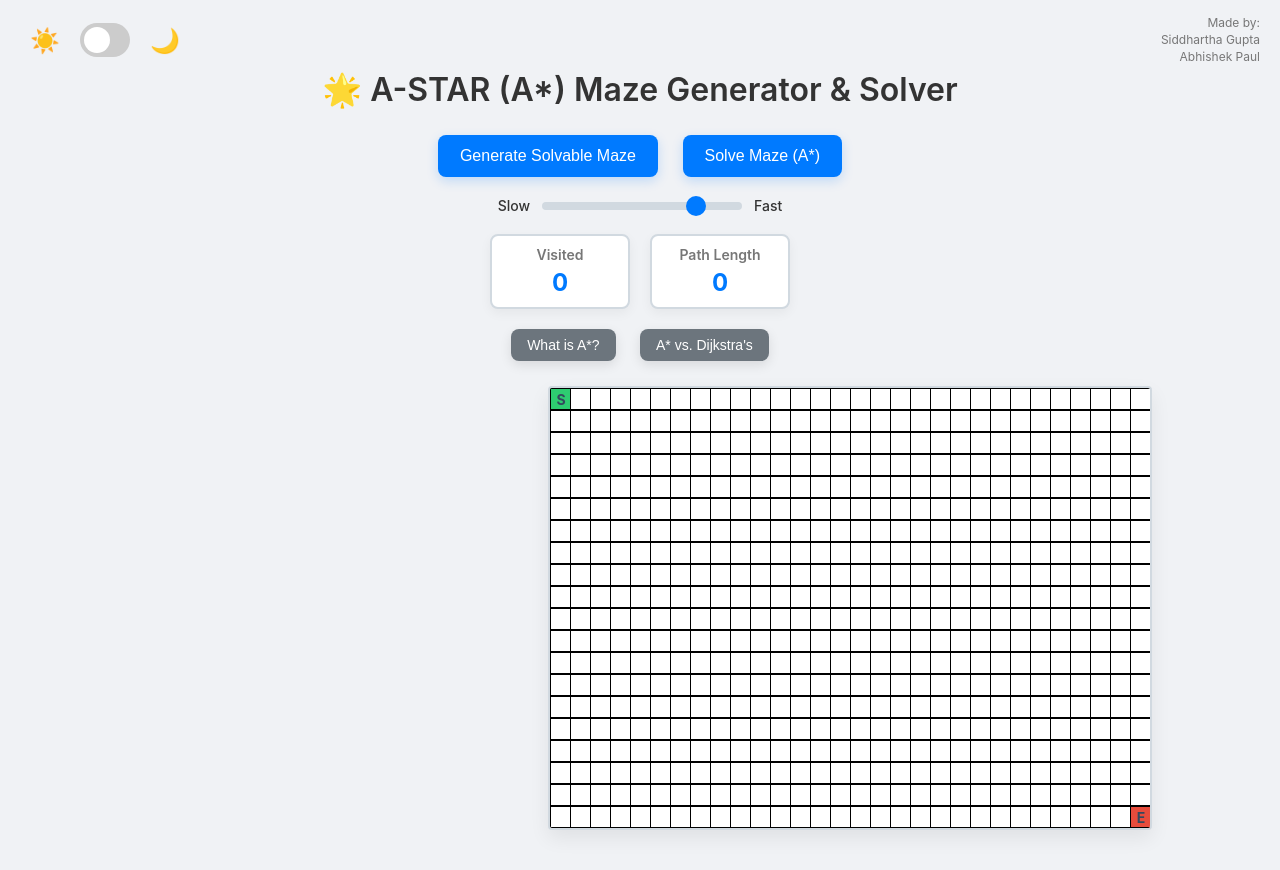
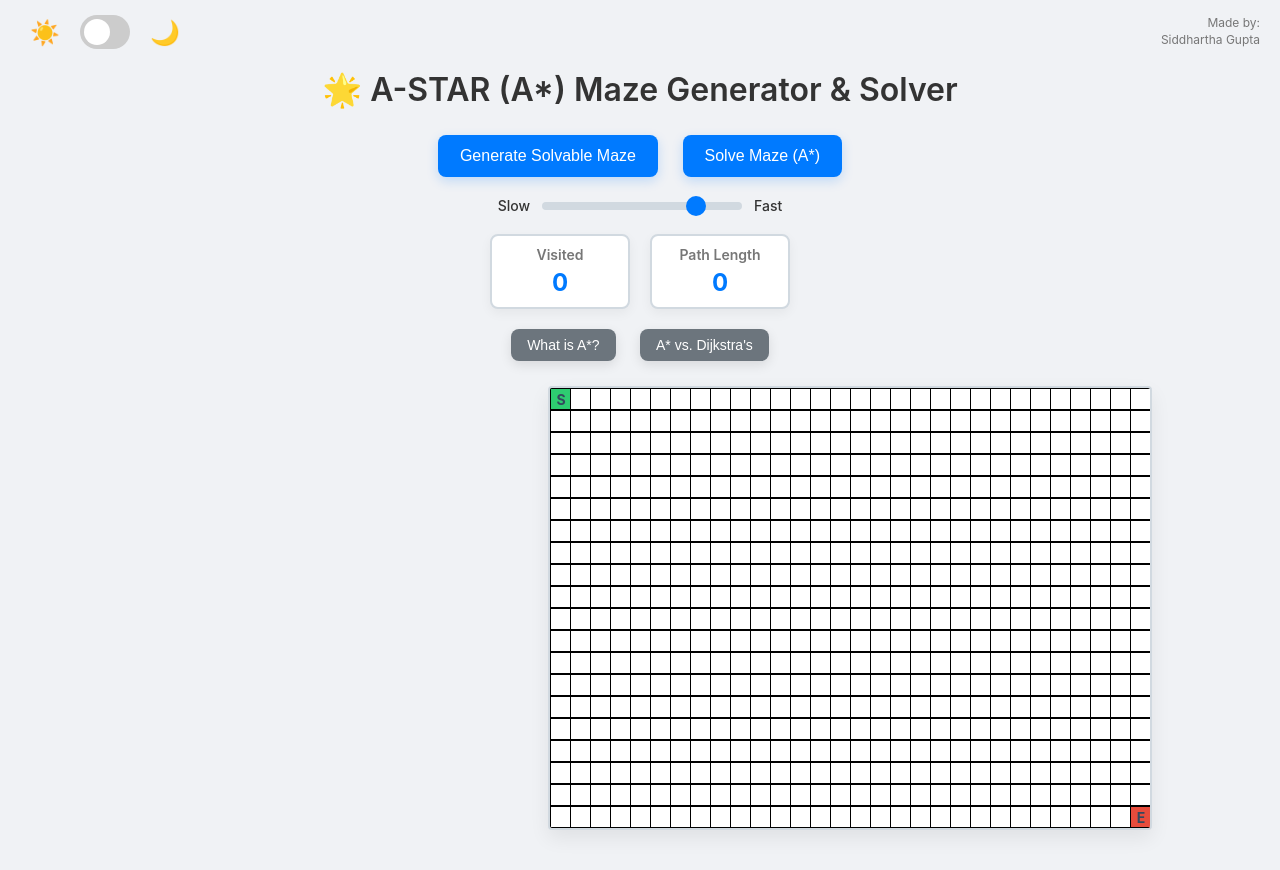
Before and after one commit to sid-skippy/Pathfinding-with-the-A-STAR-Algorithm, a plain HTML site: page index.html in a window 1280 px wide. Drawn offline with Linux system fonts and the light colour scheme.

Commit message:
Update index.html
Moved the theme toggle and credits to the header, updated styles for better layout, and adjusted the stats container position.

```diff
--- a/index.html
+++ b/index.html
@@ -265,7 +265,6 @@
     </div>
     <p class="credits">
       Made by: <br>Siddhartha Gupta<br/>
-      Abhishek Paul
     </p>
   </header>
 
```
